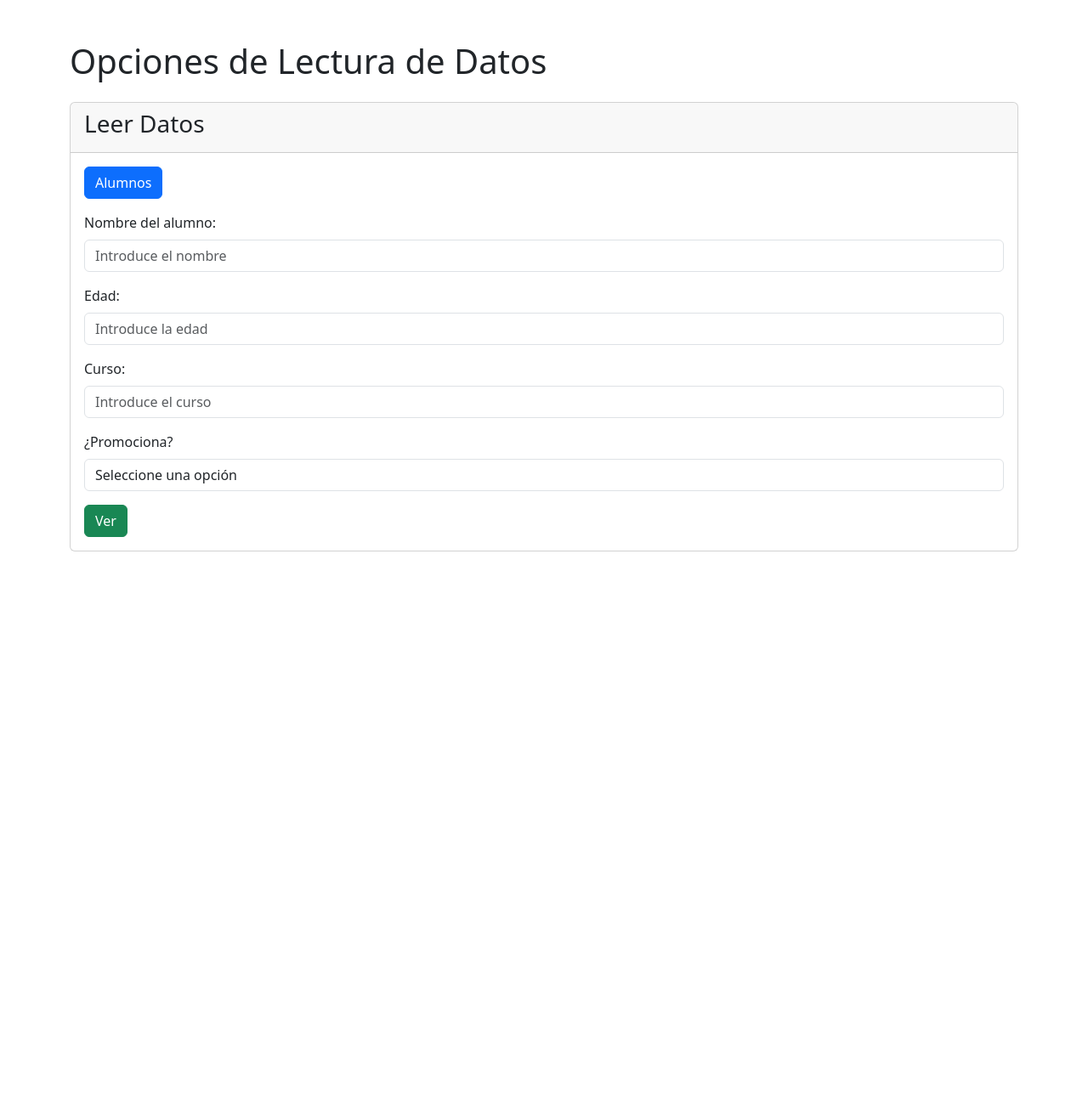
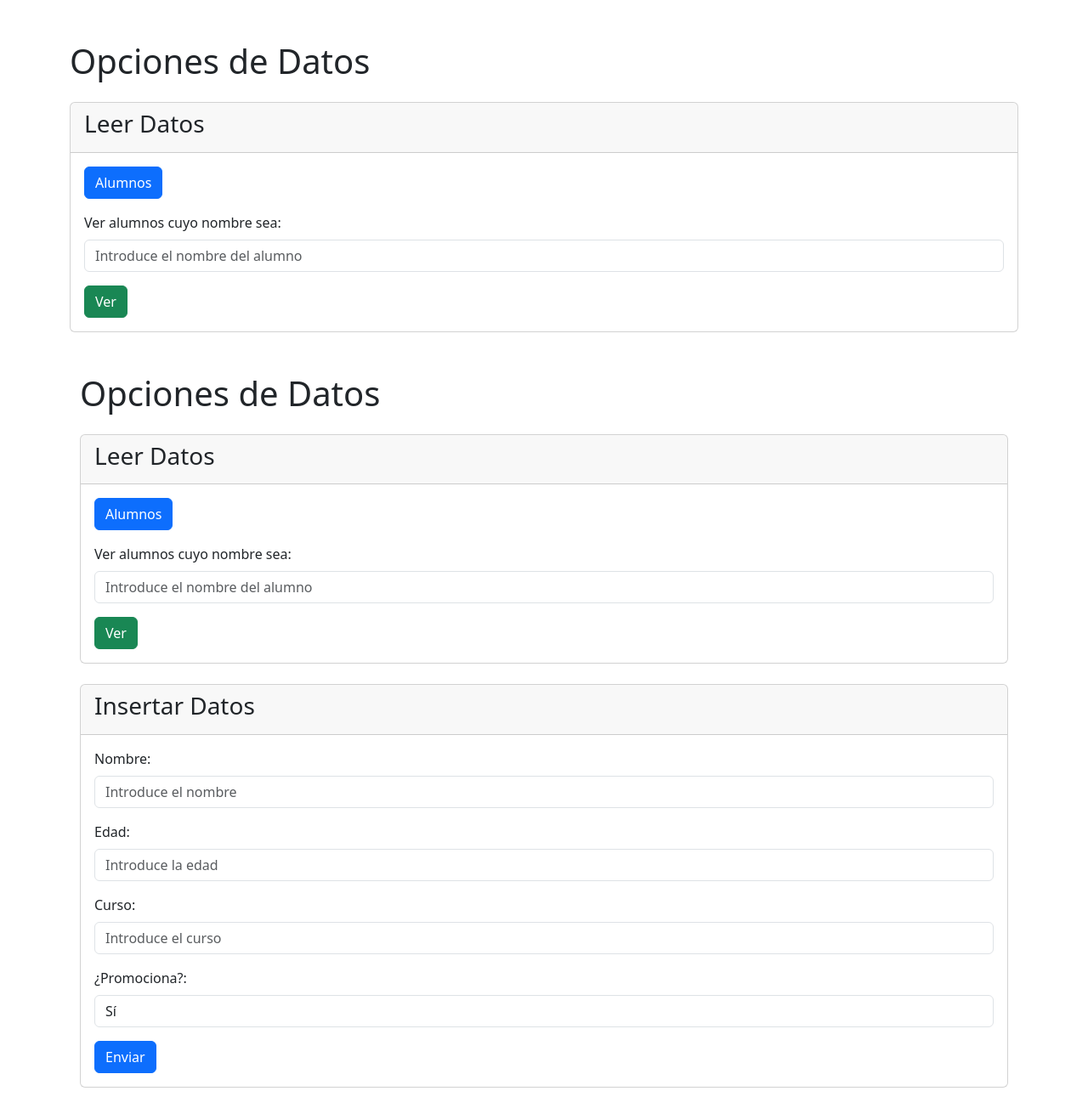
Before and after one commit to Adolfo-afk/php, a PHP site: page /opciones.php in a window 1280 px wide. Shown: the whole page at 85% size. Before the commit the page ends 649 px from the top, so only its background shows below. Run offline with PHP 8.4, Linux system fonts and the light colour scheme.

Commit message:
modificado

```diff
--- a/opciones.php
+++ b/opciones.php
@@ -9,7 +9,7 @@
 </head>
 <body>
     <div class="container mt-5">
-        <h1>Opciones de Lectura de Datos</h1>
+        <h1>Opciones de Datos</h1>
 
         <!-- Sección Leer Datos -->
         <div class="card my-4">
@@ -17,47 +17,84 @@
                 <h3>Leer Datos</h3>
             </div>
             <div class="card-body">
-                <!-- Botón para ver todos los alumnos -->
                 <div class="mb-3">
                     <a href="leerTodos.php" class="btn btn-primary">Alumnos</a>
                 </div>
+                <form action="leerFiltro.php" method="POST">
+                    <div class="mb-3">
+                        <label for="nombreAlumno" class="form-label">Ver alumnos cuyo nombre sea:</label>
+                        <input type="text" class="form-control" id="nombreAlumno" name="nombre" placeholder="Introduce el nombre del alumno" required>
+                    </div>
+                    <button type="submit" class="btn btn-success">Ver</button>
+                </form>
+            </div>
+        </div>
 
-                <!-- Formulario de búsqueda -->
+        <!DOCTYPE html>
+<html lang="es">
+<head>
+    <meta charset="UTF-8">
+    <meta name="viewport" content="width=device-width, initial-scale=1.0">
+    <title>Opciones - Alumnos</title>
+    <!-- Link al CSS de Bootstrap -->
+    <link href="css/bootstrap.min.css" rel="stylesheet">
+</head>
+<body>
+    <div class="container mt-5">
+        <h1>Opciones de Datos</h1>
+
+        <!-- Sección Leer Datos -->
+        <div class="card my-4">
+            <div class="card-header">
+                <h3>Leer Datos</h3>
+            </div>
+            <div class="card-body">
+                <div class="mb-3">
+                    <a href="leerTodos.php" class="btn btn-primary">Alumnos</a>
+                </div>
                 <form action="leerFiltro.php" method="POST">
-                    <!-- Campo Nombre -->
                     <div class="mb-3">
-                        <label for="nombreAlumno" class="form-label">Nombre del alumno:</label>
-                        <input type="text" class="form-control" id="nombreAlumno" name="nombre" placeholder="Introduce el nombre">
+                        <label for="nombreAlumno" class="form-label">Ver alumnos cuyo nombre sea:</label>
+                        <input type="text" class="form-control" id="nombreAlumno" name="nombre" placeholder="Introduce el nombre del alumno" required>
                     </div>
+                    <button type="submit" class="btn btn-success">Ver</button>
+                </form>
+            </div>
+        </div>
 
-                    <!-- Campo Edad -->
+        <!-- Sección Insertar Datos -->
+        <div class="card my-4">
+            <div class="card-header">
+                <h3>Insertar Datos</h3>
+            </div>
+            <div class="card-body">
+                <form action="enviarDatos.php" method="POST">
                     <div class="mb-3">
-                        <label for="edadAlumno" class="form-label">Edad:</label>
-                        <input type="number" class="form-control" id="edadAlumno" name="edad" placeholder="Introduce la edad">
+                        <label for="nombreNuevo" class="form-label">Nombre:</label>
+                        <input type="text" class="form-control" id="nombreNuevo" name="nombre" placeholder="Introduce el nombre" required>
                     </div>
-
-                    <!-- Campo Curso -->
                     <div class="mb-3">
-                        <label for="cursoAlumno" class="form-label">Curso:</label>
-                        <input type="text" class="form-control" id="cursoAlumno" name="curso" placeholder="Introduce el curso">
+                        <label for="edadNuevo" class="form-label">Edad:</label>
+                        <input type="number" class="form-control" id="edadNuevo" name="edad" placeholder="Introduce la edad" required>
                     </div>
-
-                    <!-- Campo Promociona -->
                     <div class="mb-3">
-                        <label for="promocionaAlumno" class="form-label">¿Promociona?</label>
-                        <select class="form-control" id="promocionaAlumno" name="promociona">
-                            <option value="">Seleccione una opción</option>
-                            <option value="Si">Sí</option>
-                            <option value="No">No</option>
+                        <label for="cursoNuevo" class="form-label">Curso:</label>
+                        <input type="text" class="form-control" id="cursoNuevo" name="curso" placeholder="Introduce el curso">
+                    </div>
+                    <div class="mb-3">
+                        <label for="promocionaNuevo" class="form-label">¿Promociona?:</label>
+                        <select class="form-control" id="promocionaNuevo" name="promociona">
+                            <option value="1">Sí</option>
+                            <option value="0">No</option>
                         </select>
                     </div>
-
-                    <button type="submit" class="btn btn-success">Ver</button>
+                    <button type="submit" class="btn btn-primary">Enviar</button>
                 </form>
             </div>
         </div>
     </div>
 
+
     <!-- Scripts de Bootstrap -->
     <script src="js/bootstrap.bundle.min.js"></script>
 </body>
```
